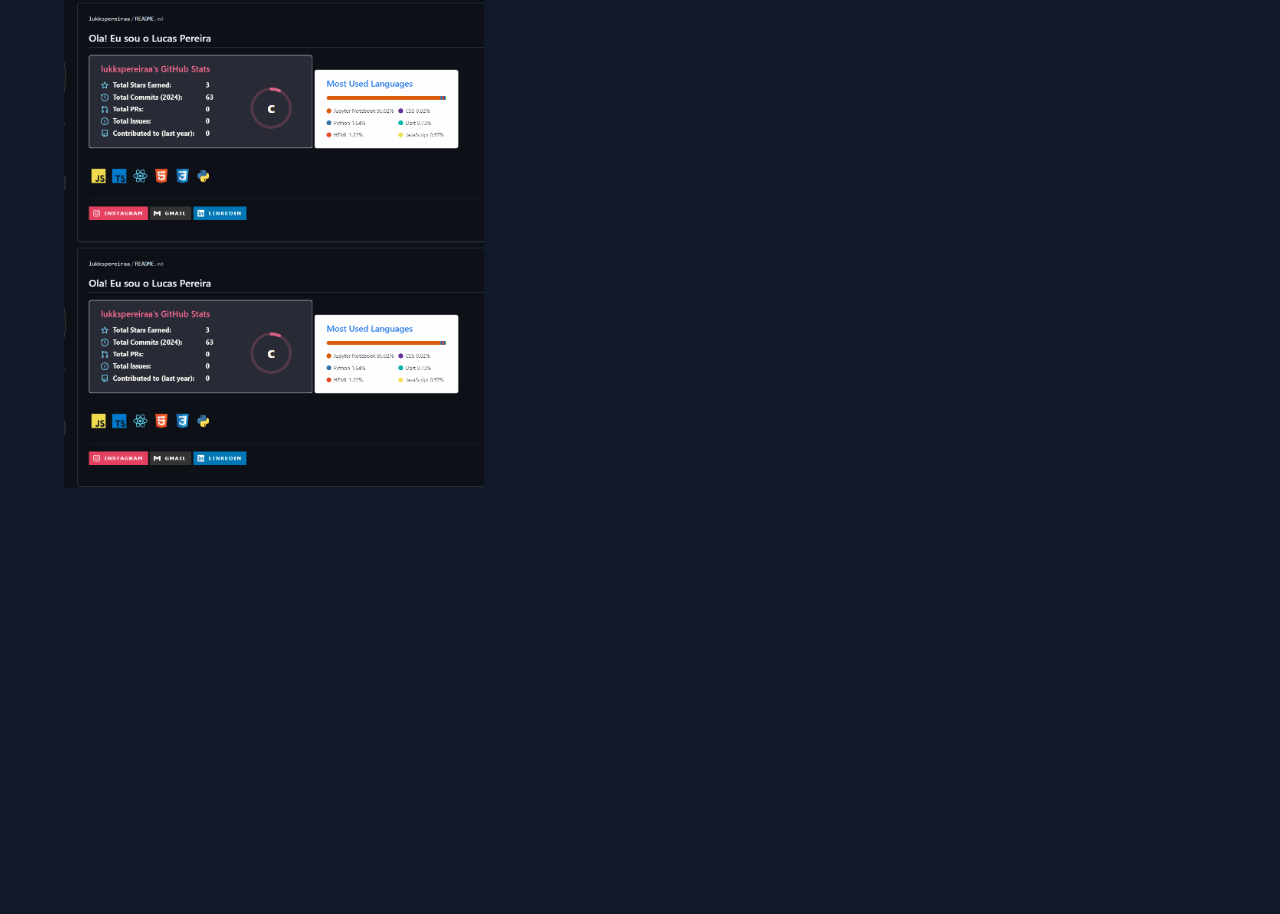
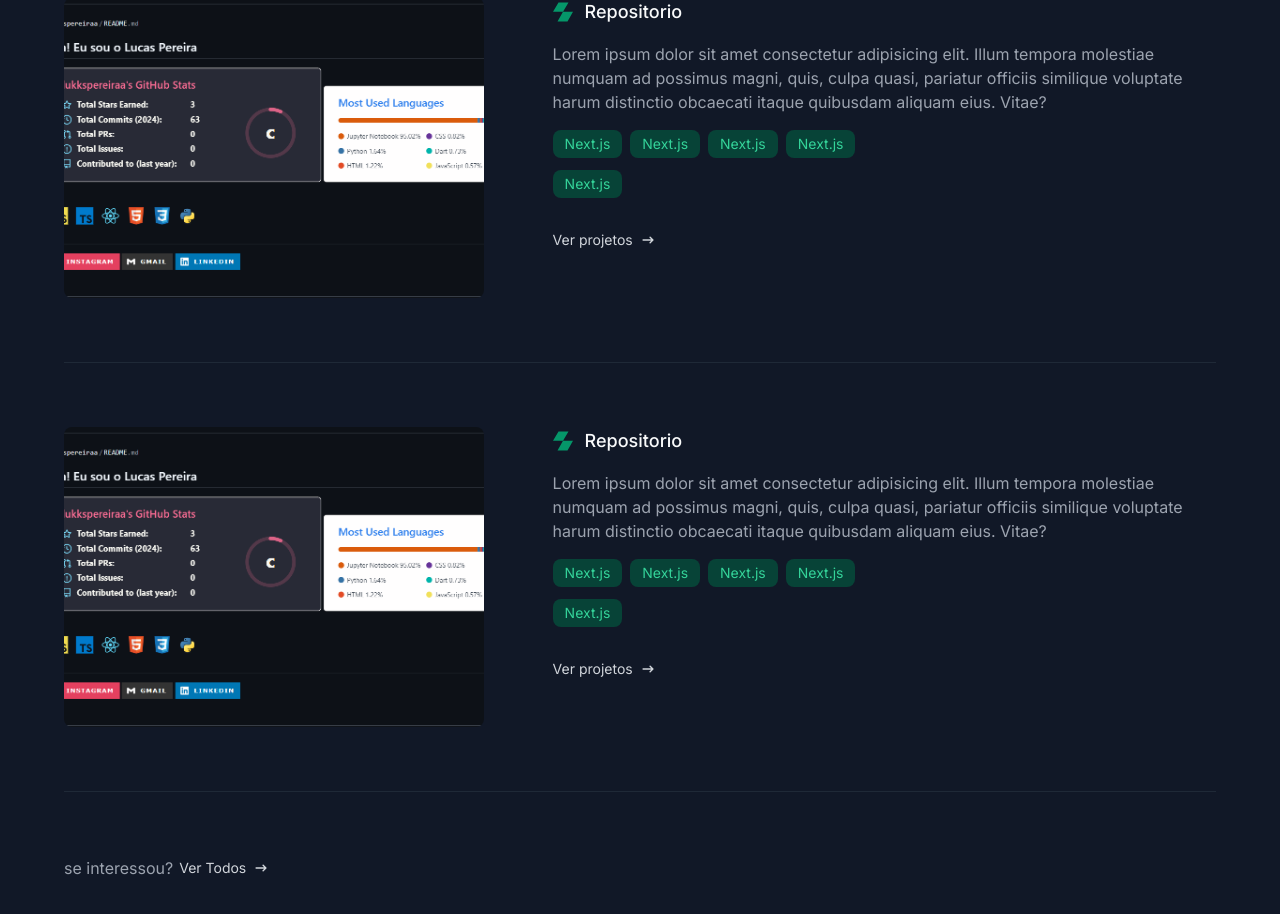
Before and after one commit to lukkspereiraa/Portifolio, a Next.js app: page / in a window 1280 px wide. Shown: the part 1474-2388 px from the top of the page. Before the commit the page ends 2026 px from the top, so only its background shows below. Built offline with nearby package versions, Linux system fonts and the light colour scheme.

Commit message:
ADD : card de projetos e tecnologias

```diff
--- /dev/null
+++ b/app/components/link/index.tsx
@@ -0,0 +1,19 @@
+import { cn } from '@/app/lib/utils'
+import NextLink from 'next/link'
+import { ComponentProps } from 'react'
+
+type LinkProps = ComponentProps<typeof NextLink>
+
+export const Link = ({ className, children, ...props }: LinkProps) => {
+  return (
+    <NextLink
+      className={cn(
+        'flex items-center gap-2 text-gray-300 text-sm hover:text-emerald-500 transition-colors',
+        className,
+      )}
+      {...props}
+    >
+      {children}
+    </NextLink>
+  )
+}
--- a/app/components/pages/home/highlighted-projects/index.tsx
+++ b/app/components/pages/home/highlighted-projects/index.tsx
@@ -1,6 +1,8 @@
 import HorizontalDivider from "@/app/components/divider/horizontal"
 import SectionTitule from "@/app/components/section-titele"
 import ProjectsCard from "./project-card"
+import { Link } from "@/app/components/link"
+import { HiArrowNarrowRight } from "react-icons/hi"
 
 const HighligtedProjects = () => {
     return <section className="container py-16">
@@ -8,8 +10,18 @@ const HighligtedProjects = () => {
         <HorizontalDivider className='mb-16' />
 
         <div>
-            <ProjectsCard/>
-            <ProjectsCard/>
+            <ProjectsCard />
+            <HorizontalDivider className="my-16" />
+            <ProjectsCard />
+            <HorizontalDivider className="my-16" />
+
+            <p className="flex items-center gap-1.5">
+                <span className="text-gray-400">se interessou?</span>
+                <Link className="inline-flex" href="/projects ">
+                    Ver Todos
+                    <HiArrowNarrowRight />
+                </Link>
+            </p>
         </div>
     </section>
 }
--- a/app/components/pages/home/highlighted-projects/project-card/index.tsx
+++ b/app/components/pages/home/highlighted-projects/project-card/index.tsx
@@ -1,13 +1,35 @@
 import Image from "next/image"
 import imageProjct from "../../../../../../public/images/projects/imagemProjcts.png"
+import { TechBadge } from "@/app/components/techBadge"
+import { HiArrowNarrowRight } from "react-icons/hi"
+import { Link } from "@/app/components/link"
 
 const ProjectsCard = () => {
-    return <div>
-        <div>
+    return <div className="flex gap-6 lg:gap-12 flex-col lg:flex-row">
+        <div className="w-full h-full">
             <Image
+                className="w-full h-[200px] sm:h-[300px] lg:w-[420px] lg:min-h-full object-cover rounded-lg "
                 width={420}
                 height={304} src={imageProjct}
                 alt="foto do projeto nome" />
+        </div>
+        <div>
+            <h3 className="flex gap-3 font-medium items-center text-lg text-gray-50">
+                <Image width={20} height={20} alt="" src='/images/icons/project-title-icon.svg' />
+                Repositorio
+            </h3>
+            <p className="text-gray-400 my-4"> Lorem ipsum dolor sit amet consectetur adipisicing elit. Illum tempora molestiae numquam ad possimus magni, quis, culpa quasi, pariatur officiis similique voluptate harum distinctio obcaecati itaque quibusdam aliquam eius. Vitae?</p>
+            <div className="flex gap-x-2 gap-y-3 flex-wrap mb-8 lg:max-w-[350px]">
+                <TechBadge name="Next.js" />
+                <TechBadge name="Next.js" />
+                <TechBadge name="Next.js" />
+                <TechBadge name="Next.js" />
+                <TechBadge name="Next.js" />
+            </div>
+            <Link href=''>
+                Ver projetos
+                <HiArrowNarrowRight/>
+            </Link>
         </div>
     </div>
 }
```
